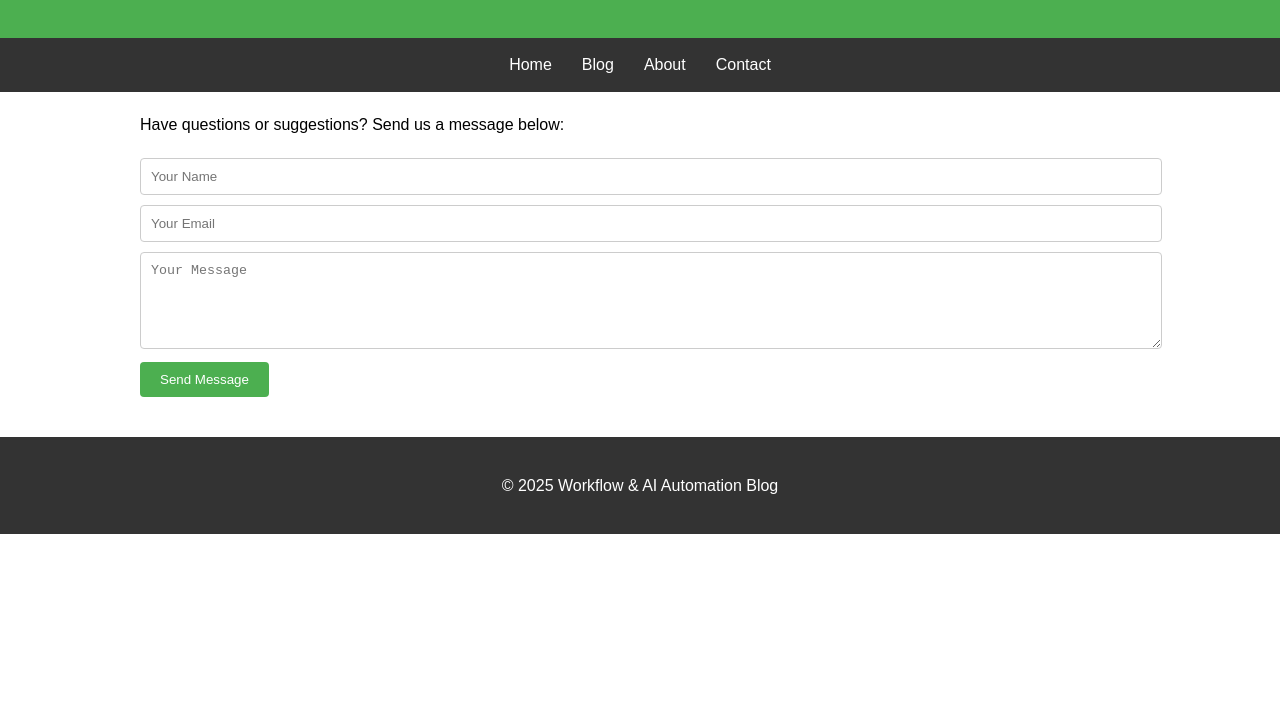
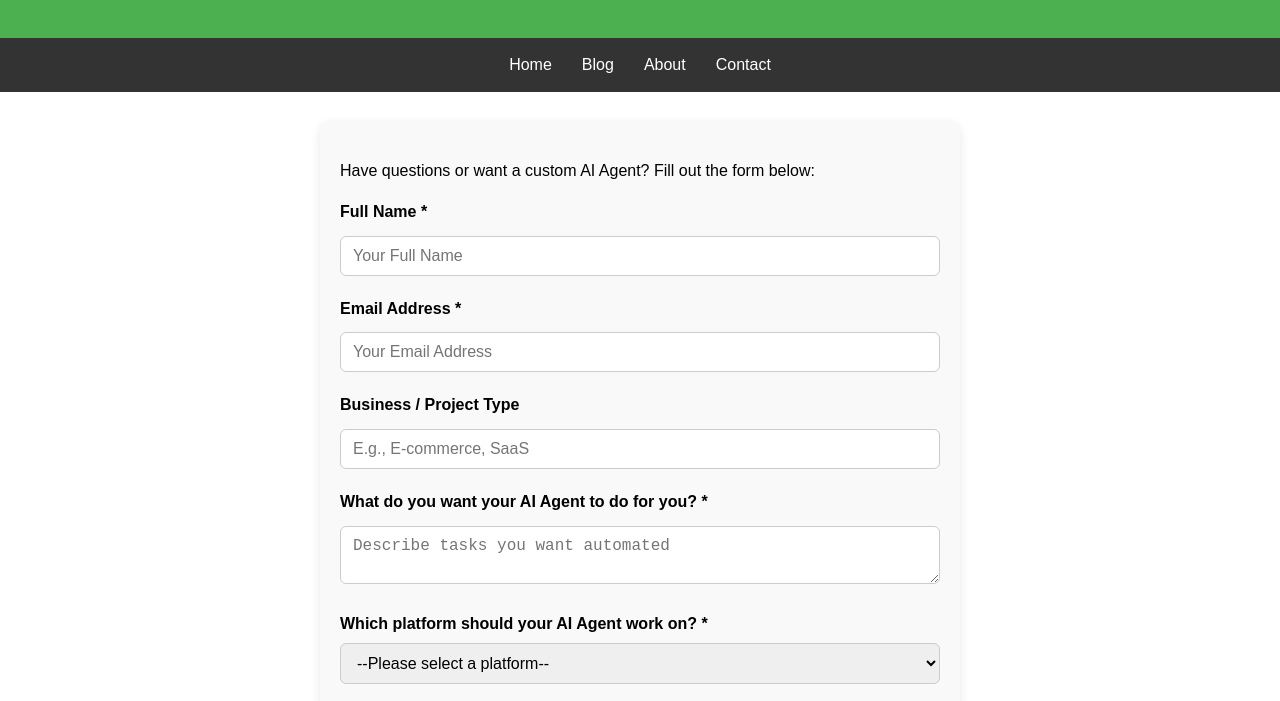
Before and after one commit to mrhreza/automationblog, a plain HTML site: page contact.html in a window 1280 px wide. Shown: the part 96-797 px from the top of the page. Drawn offline with Linux system fonts and the light colour scheme.

Commit message:
Update contact form layout with unified vertical design

```diff
--- a/contact.html
+++ b/contact.html
@@ -4,8 +4,58 @@
   <meta charset="UTF-8">
   <meta name="viewport" content="width=device-width, initial-scale=1.0">
   <title>Contact - Workflow & AI Automation Blog</title>
+  <link rel="icon" type="image/x-icon" href="assets/images/favicon.ico">
   <link rel="stylesheet" href="assets/css/style.css">
-  <link rel="icon" type="image/x-icon" href="assets/images/favicon.ico">
+  <style>
+    /* Unified form design */
+    .container {
+      max-width: 600px;
+      margin: 30px auto;
+      padding: 20px;
+      background-color: #f9f9f9;
+      border-radius: 10px;
+      box-shadow: 0 2px 10px rgba(0,0,0,0.1);
+    }
+
+    .contact-form label {
+      display: block;
+      margin-bottom: 6px;
+      font-weight: 600;
+    }
+
+    .contact-form input,
+    .contact-form select,
+    .contact-form textarea {
+      width: 100%;
+      padding: 10px 12px;
+      margin-bottom: 20px;
+      border: 1px solid #ccc;
+      border-radius: 6px;
+      font-size: 16px;
+      box-sizing: border-box;
+    }
+
+    .contact-form button {
+      padding: 12px 25px;
+      font-size: 16px;
+      border: none;
+      background-color: #007BFF;
+      color: #fff;
+      border-radius: 6px;
+      cursor: pointer;
+      transition: background-color 0.3s;
+    }
+
+    .contact-form button:hover {
+      background-color: #0056b3;
+    }
+
+    .form-status {
+      margin-top: 15px;
+      font-weight: 600;
+      color: green;
+    }
+  </style>
 </head>
 <body>
   <header>
@@ -22,11 +72,43 @@
   </nav>
 
   <div class="container">
-    <p>Have questions or suggestions? Send us a message below:</p>
+    <p>Have questions or want a custom AI Agent? Fill out the form below:</p>
+
     <form class="contact-form" action="https://formspree.io/f/xzzjakao" method="POST">
-      <input type="text" name="name" placeholder="Your Name" required>
-      <input type="email" name="email" placeholder="Your Email" required>
-      <textarea name="message" rows="5" placeholder="Your Message" required></textarea>
+      <label for="name">Full Name *</label>
+      <input type="text" id="name" name="name" placeholder="Your Full Name" required>
+
+      <label for="email">Email Address *</label>
+      <input type="email" id="email" name="email" placeholder="Your Email Address" required>
+
+      <label for="project-type">Business / Project Type</label>
+      <input type="text" id="project-type" name="project-type" placeholder="E.g., E-commerce, SaaS">
+
+      <label for="ai-task">What do you want your AI Agent to do for you? *</label>
+      <textarea id="ai-task" name="ai-task" placeholder="Describe tasks you want automated" required></textarea>
+
+      <label for="platform">Which platform should your AI Agent work on? *</label>
+      <select id="platform" name="platform" required>
+        <option value="">--Please select a platform--</option>
+        <option value="whatsapp">WhatsApp</option>
+        <option value="facebook-messenger">Facebook Messenger</option>
+        <option value="telegram">Telegram</option>
+        <option value="gmail">Gmail</option>
+        <option value="google-calendar">Google Calendar</option>
+        <option value="other">Other (please specify below)</option>
+      </select>
+
+      <label for="start-time">When would you like to start? *</label>
+      <select id="start-time" name="start-time" required>
+        <option value="">--Please select an option--</option>
+        <option value="this-week">This week</option>
+        <option value="this-month">This month</option>
+        <option value="just-exploring">Just exploring / Not ready yet</option>
+      </select>
+
+      <label for="additional-info">Additional Information</label>
+      <textarea id="additional-info" name="additional-info" placeholder="Any extra details, preferences, or questions you have..." rows="4"></textarea>
+
       <button type="submit">Send Message</button>
       <p class="form-status" style="display:none;">Thank you! Your message has been sent.</p>
     </form>
@@ -37,7 +119,6 @@
   </footer>
 
   <script>
-    // Optional: Display success message after submission
     const form = document.querySelector('.contact-form');
     const status = document.querySelector('.form-status');
 
```
